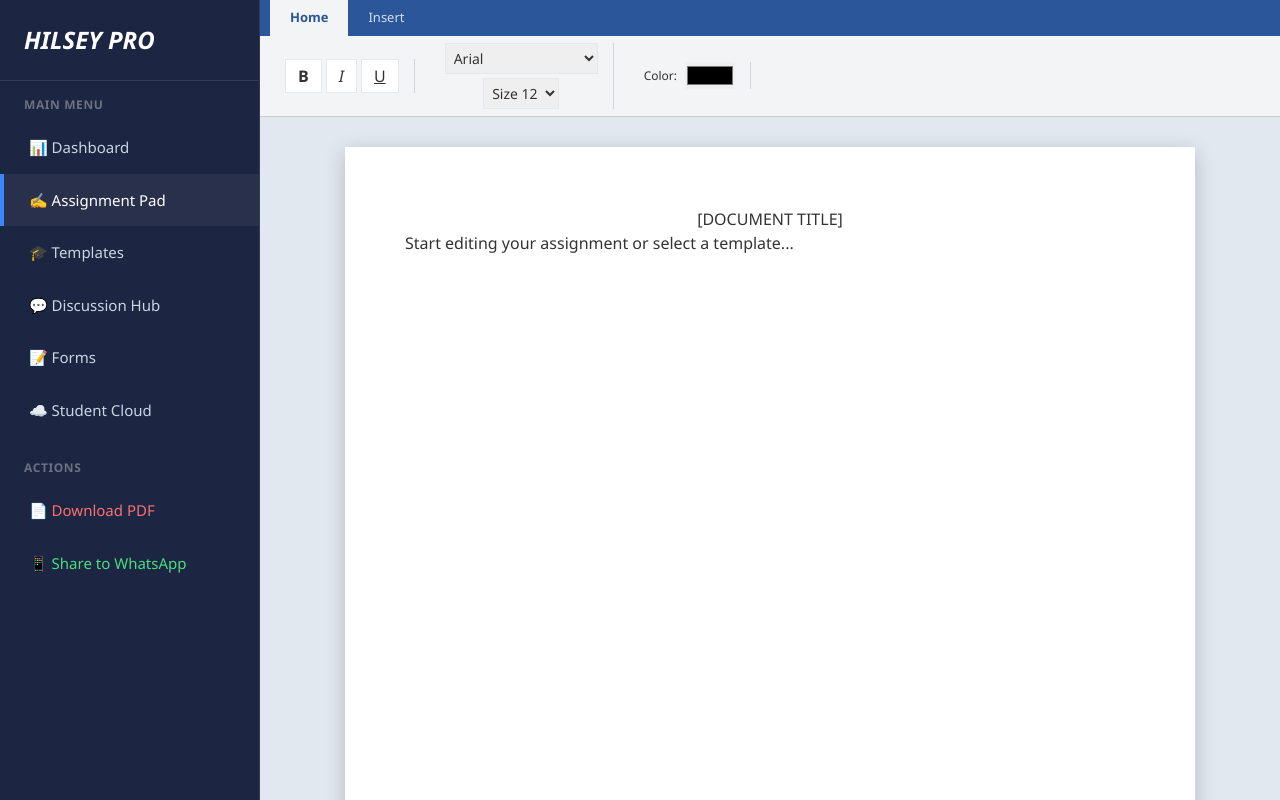
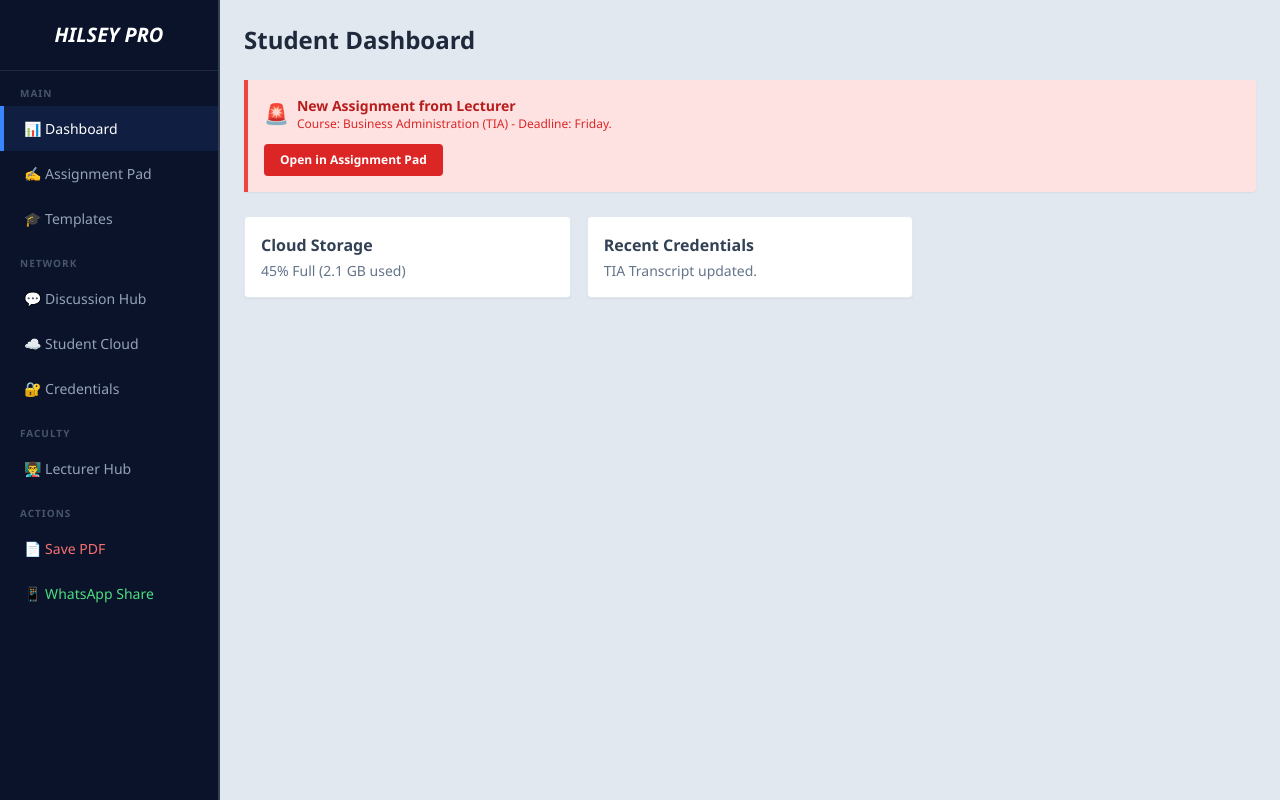
Before and after one commit to hilsey-pro/poulbilliards, a Flask app: page / in a window 1280 px wide. Run offline with Flask 3, Linux system fonts and the light colour scheme; the visitor is signed in with stand-in values (Sample User, id 1); some libraries are stand-ins or nearby versions.

Commit message:
Update index.html

```diff
--- a/templates/index.html
+++ b/templates/index.html
@@ -3,172 +3,230 @@
 <head>
     <meta charset="UTF-8">
     <meta name="viewport" content="width=device-width, initial-scale=1.0">
-    <title>Hilsey Pro | Professional Editor</title>
+    <title>Hilsey Pro | Master Workstation</title>
     <script src="https://cdn.tailwindcss.com"></script>
     <script src="https://cdnjs.cloudflare.com/ajax/libs/html2pdf.js/0.10.1/html2pdf.bundle.min.js"></script>
     <style>
-        :root { --nav-bg: #1c2541; --ribbon-bg: #f3f4f6; --word-blue: #2b579a; }
-        body { background: #0f172a; color: #333; display: flex; flex-direction: column; height: 100vh; overflow: hidden; font-family: 'Segoe UI', sans-serif; }
+        :root { --sidebar: #0b132b; --primary: #3a86ff; --bg: #0f172a; }
+        body { margin: 0; background: var(--bg); color: #333; display: flex; height: 100vh; overflow: hidden; font-family: 'Segoe UI', Tahoma, sans-serif; }
 
-        /* MOBILE TOP BAR (Only visible on phones) */
-        .mobile-header { display: none; background: var(--nav-bg); color: white; padding: 15px 20px; align-items: center; justify-content: space-between; border-bottom: 1px solid rgba(255,255,255,0.1); z-index: 2000; }
-        .menu-btn { font-size: 24px; background: none; border: none; color: white; cursor: pointer; }
+        /* THE PERMANENT LEFT SIDEBAR - Never hides */
+        .sidebar {
+            width: 220px;
+            background: var(--sidebar);
+            display: flex;
+            flex-direction: column;
+            height: 100vh;
+            overflow-y: auto;
+            border-right: 2px solid #334155;
+            flex-shrink: 0; /* Prevents shrinking on phones */
+            z-index: 5000;
+        }
 
-        /* THE MAIN LAYOUT */
-        .app-container { display: flex; flex: 1; overflow: hidden; position: relative; }
+        .brand { color: white; padding: 20px; font-size: 20px; font-weight: 900; font-style: italic; border-bottom: 1px solid #1e293b; text-align: center; }
 
-        /* PROFESSIONAL SIDEBAR (Hidden on mobile until menu is clicked) */
-        .sidebar {
-            width: 260px; background: var(--nav-bg); display: flex; flex-direction: column;
-            border-right: 1px solid rgba(255,255,255,0.1); z-index: 1500; transition: transform 0.3s ease;
+        .nav-btn {
+            display: flex; align-items: center; gap: 10px; padding: 12px 20px;
+            color: #94a3b8; text-decoration: none; font-size: 14px; font-weight: 500;
+            border-left: 4px solid transparent; cursor: pointer; transition: 0.2s;
+            background: transparent; border-top: none; border-right: none; border-bottom: none; text-align: left; width: 100%;
         }
-        .nav-item { display: flex; align-items: center; gap: 12px; padding: 15px 25px; color: #cbd5e1; text-decoration: none; font-size: 15px; border-left: 4px solid transparent; }
-        .nav-item:hover, .nav-item.active { background: rgba(255,255,255,0.05); color: white; border-left-color: #3A86FF; }
+        .nav-btn:hover, .nav-btn.active { background: rgba(58, 134, 255, 0.1); color: white; border-left-color: var(--primary); }
 
-        /* RIBBON */
-        .editor-area { flex: 1; display: flex; flex-direction: column; overflow: hidden; background: #e2e8f0; }
-        .ribbon { background: var(--ribbon-bg); border-bottom: 1px solid #ccc; overflow-x: auto; flex-shrink: 0; white-space: nowrap; }
-        .ribbon-tabs { display: flex; background: var(--word-blue); padding-left: 10px; }
-        .tab { padding: 8px 20px; color: white; font-size: 13px; cursor: pointer; opacity: 0.8; }
-        .tab.active { background: var(--ribbon-bg); color: var(--word-blue); opacity: 1; font-weight: bold; }
+        .section-label { padding: 15px 20px 5px; font-size: 10px; text-transform: uppercase; color: #475569; font-weight: bold; letter-spacing: 1px; }
 
-        .ribbon-tools { display: none; padding: 10px; gap: 15px; align-items: center; height: 80px; }
-        .ribbon-tools.active { display: flex; }
-        .tool-group { display: flex; flex-direction: column; align-items: center; border-right: 1px solid #d1d5db; padding: 0 15px; justify-content: center; }
+        /* MAIN CONTENT AREA */
+        .main-content { flex: 1; display: flex; flex-direction: column; overflow-y: auto; background: #e2e8f0; position: relative; }
 
-        /* THE PAPER */
-        .scroll-area { flex: 1; overflow-y: auto; display: flex; flex-direction: column; align-items: center; padding: 30px 15px; }
-        #paper { background: white; width: 100%; max-width: 850px; min-height: 1100px; padding: 60px; box-shadow: 0 5px 20px rgba(0,0,0,0.2); outline: none; }
+        /* APP VIEWS (Switches based on sidebar clicks) */
+        .app-view { display: none; flex-direction: column; height: 100%; }
+        .app-view.active { display: flex; }
 
-        /* RESPONSIVE LOGIC FOR PHONES */
-        @media (max-width: 768px) {
-            .mobile-header { display: flex; } /* Show the top bar with the ☰ button */
-            .app-container { flex-direction: column; }
+        /* --- EDITOR STYLES --- */
+        .ribbon { background: #f8fafc; border-bottom: 1px solid #cbd5e1; padding: 10px; display: flex; gap: 15px; flex-wrap: wrap; }
+        .tool-group { display: flex; gap: 5px; border-right: 1px solid #cbd5e1; padding-right: 15px; align-items: center; }
+        .btn-tool { padding: 4px 8px; border: 1px solid #cbd5e1; border-radius: 4px; background: white; cursor: pointer; font-size: 12px; }
+        .btn-tool:hover { background: #e2e8f0; }
 
-            /* Hide sidebar off-screen by default on mobile */
-            .sidebar { position: absolute; top: 0; left: -100%; height: 100%; box-shadow: 5px 0 15px rgba(0,0,0,0.5); }
-            /* When menu is open, slide it in */
-            .sidebar.open { left: 0; }
+        .paper-container { flex: 1; overflow-y: auto; padding: 30px; display: flex; justify-content: center; }
+        #paper { background: white; width: 100%; max-width: 800px; min-height: 1050px; padding: 60px; box-shadow: 0 4px 15px rgba(0,0,0,0.1); outline: none; }
 
-            /* Mobile Overlay to close menu when clicking outside */
-            .overlay { display: none; position: fixed; top: 0; left: 0; right: 0; bottom: 0; background: rgba(0,0,0,0.5); z-index: 1000; }
-            .overlay.open { display: block; }
+        /* RESPONSIVE TWEAKS FOR PHONES */
+        @media (max-width: 600px) {
+            .sidebar { width: 160px; } /* Slightly thinner, but still permanently there */
+            .nav-btn { padding: 12px 10px; font-size: 12px; }
+            .paper-container { padding: 10px; }
+            #paper { padding: 20px; }
         }
     </style>
 </head>
 <body>
 
-    <div class="mobile-header">
-        <div class="font-black italic text-xl tracking-wide">HILSEY PRO</div>
-        <button class="menu-btn" onclick="toggleMenu()">☰ Menu</button>
+    <div class="sidebar">
+        <div class="brand">HILSEY PRO</div>
+
+        <div class="section-label">Main</div>
+        <button class="nav-btn active" onclick="switchView('view-dashboard', this)">📊 Dashboard</button>
+        <button class="nav-btn" onclick="switchView('view-editor', this)">✍️ Assignment Pad</button>
+        <button class="nav-btn" onclick="switchView('view-templates', this)">🎓 Templates</button>
+
+        <div class="section-label">Network</div>
+        <button class="nav-btn" onclick="switchView('view-hub', this)">💬 Discussion Hub</button>
+        <button class="nav-btn" onclick="switchView('view-cloud', this)">☁️ Student Cloud</button>
+        <button class="nav-btn" onclick="switchView('view-credentials', this)">🔐 Credentials</button>
+
+        <div class="section-label">Faculty</div>
+        <button class="nav-btn" onclick="switchView('view-lecturer', this)">👨‍🏫 Lecturer Hub</button>
+
+        <div class="section-label">Actions</div>
+        <button class="nav-btn text-red-400" onclick="savePDF()">📄 Save PDF</button>
+        <button class="nav-btn text-green-400" onclick="shareWA()">📱 WhatsApp Share</button>
     </div>
 
-    <div class="app-container">
-        <div class="overlay" onclick="toggleMenu()"></div>
+    <div class="main-content">
 
-        <div class="sidebar" id="mainSidebar">
-            <div class="p-6 text-2xl font-black italic border-b border-white/10 hidden md:block text-white">HILSEY PRO</div>
+        <div id="view-dashboard" class="app-view active p-6">
+            <h2 class="text-2xl font-bold mb-6 text-slate-800">Student Dashboard</h2>
 
-            <div class="flex-1 overflow-y-auto mt-2">
-                <div class="px-6 py-2 text-xs font-bold text-gray-500 uppercase tracking-wider">Main Menu</div>
-                <a href="/dashboard" class="nav-item">📊 Dashboard</a>
-                <a href="/" class="nav-item active">✍️ Assignment Pad</a>
-                <a href="/templates" class="nav-item">🎓 Templates</a>
-                <a href="/hub" class="nav-item">💬 Discussion Hub</a>
-                <a href="/forms" class="nav-item">📝 Forms</a>
-                <a href="/cloud" class="nav-item">☁️ Student Cloud</a>
-
-                <div class="px-6 py-2 mt-4 text-xs font-bold text-gray-500 uppercase tracking-wider">Actions</div>
-                <a href="#" onclick="savePDF()" class="nav-item text-red-400">📄 Download PDF</a>
-                <a href="#" onclick="shareWA()" class="nav-item text-green-400">📱 Share to WhatsApp</a>
+            <div class="bg-red-100 border-l-4 border-red-500 p-4 mb-6 shadow-sm rounded-r">
+                <div class="flex items-center gap-2">
+                    <span class="text-xl">🚨</span>
+                    <div>
+                        <p class="font-bold text-red-700 text-sm">New Assignment from Lecturer</p>
+                        <p class="text-red-600 text-xs">Course: Business Administration (TIA) - Deadline: Friday.</p>
+                    </div>
+                </div>
+                <button onclick="switchView('view-editor', document.querySelectorAll('.nav-btn')[1])" class="mt-3 bg-red-600 text-white px-4 py-2 rounded text-xs font-bold hover:bg-red-700">Open in Assignment Pad</button>
             </div>
 
-            <button class="md:hidden p-4 bg-red-600 text-white font-bold" onclick="toggleMenu()">✖ Close Menu</button>
+            <div class="grid grid-cols-1 md:grid-cols-3 gap-4">
+                <div class="bg-white p-4 rounded shadow-sm border border-slate-200">
+                    <h3 class="font-bold text-slate-700">Cloud Storage</h3>
+                    <p class="text-slate-500 text-sm mt-1">45% Full (2.1 GB used)</p>
                 </div>
-
-        <div class="editor-area">
-            <div class="ribbon">
-                <div class="ribbon-tabs">
-                    <div class="tab active" onclick="showTab(event, 'home')">Home</div>
-                    <div class="tab" onclick="showTab(event, 'insert')">Insert</div>
-                </div>
-
-                <div id="home" class="ribbon-tools active">
-                    <div class="tool-group">
-                        <div class="flex gap-1">
-                            <button onclick="cmd('bold')" class="border p-1 bg-white font-bold px-3">B</button>
-                            <button onclick="cmd('italic')" class="border p-1 bg-white italic px-3">I</button>
-                            <button onclick="cmd('underline')" class="border p-1 bg-white underline px-3">U</button>
-                        </div>
-                    </div>
-                    <div class="tool-group">
-                        <select onchange="cmd('fontName', this.value)" class="p-1 border text-sm"><option>Arial</option><option>Times New Roman</option></select>
-                        <select onchange="cmd('fontSize', this.value)" class="p-1 border text-sm mt-1"><option value="3">Size 12</option><option value="5">Size 18</option></select>
-                    </div>
-                    <div class="tool-group flex-row">
-                        <span class="text-xs mr-2">Color:</span>
-                        <input type="color" onchange="cmd('foreColor', this.value)">
-                    </div>
-                </div>
-
-                <div id="insert" class="ribbon-tools">
-                    <div class="tool-group">
-                        <button onclick="document.getElementById('imgInp').click()" class="bg-white border p-2 rounded flex flex-col items-center">
-                            <span class="text-lg">🖼️</span><span class="text-[10px] font-bold">PICTURE</span>
-                        </button>
-                        <input type="file" id="imgInp" class="hidden" accept="image/*" onchange="addImg(this)">
+                <div class="bg-white p-4 rounded shadow-sm border border-slate-200">
+                    <h3 class="font-bold text-slate-700">Recent Credentials</h3>
+                    <p class="text-slate-500 text-sm mt-1">TIA Transcript updated.</p>
                 </div>
             </div>
         </div>
 
-            <div class="scroll-area">
+        <div id="view-editor" class="app-view">
+            <div class="ribbon">
+                <div class="tool-group">
+                    <button class="btn-tool font-bold" onclick="cmd('bold')">B</button>
+                    <button class="btn-tool italic" onclick="cmd('italic')">I</button>
+                    <button class="btn-tool underline" onclick="cmd('underline')">U</button>
+                </div>
+                <div class="tool-group">
+                    <select onchange="cmd('fontName', this.value)" class="btn-tool"><option>Arial</option><option>Times New Roman</option></select>
+                    <select onchange="cmd('fontSize', this.value)" class="btn-tool"><option value="3">12pt</option><option value="5">18pt</option></select>
+                </div>
+                <div class="tool-group">
+                    <button class="btn-tool" onclick="cmd('justifyLeft')">Left</button>
+                    <button class="btn-tool" onclick="cmd('justifyCenter')">Center</button>
+                </div>
+                <div class="tool-group border-none">
+                    <button class="btn-tool bg-blue-100 border-blue-300" onclick="document.getElementById('imgInp').click()">🖼️ Insert Image</button>
+                    <input type="file" id="imgInp" class="hidden" accept="image/*" onchange="addImg(this)">
+                </div>
+            </div>
+            <div class="paper-container">
                 <div id="paper" contenteditable="true" spellcheck="false">
-                    <h1 style="text-align:center;">[DOCUMENT TITLE]</h1>
-                    <p>Start editing your assignment or select a template...</p>
-                </div>
+                    <h1 style="text-align:center;">[Assignment Title]</h1>
+                    <p>Start typing your TIA assignment here...</p>
                 </div>
             </div>
         </div>
 
+        <div id="view-hub" class="app-view p-6">
+            <h2 class="text-2xl font-bold mb-4 text-slate-800">💬 Discussion Hub</h2>
+            <div class="flex flex-col md:flex-row gap-6 h-full">
+                <div class="flex-1 bg-black rounded-lg shadow-lg flex flex-col overflow-hidden min-h-[300px]">
+                    <div class="flex-1 flex items-center justify-center relative">
+                        <span class="text-white opacity-50">Webcam Feed Offline</span>
+                        <div class="absolute bottom-4 left-4 bg-gray-800/80 text-white px-3 py-1 rounded text-xs">You (TIA Study Group)</div>
+                    </div>
+                    <div class="bg-gray-900 p-4 flex justify-center gap-4">
+                        <button class="bg-red-500 p-3 rounded-full text-white" title="Mute">🎤</button>
+                        <button class="bg-gray-700 p-3 rounded-full text-white" title="Camera">📷</button>
+                        <button class="bg-red-600 px-6 py-2 rounded-full text-white font-bold">End Call</button>
+                    </div>
+                </div>
+                <div class="w-full md:w-1/3 bg-white rounded-lg shadow border flex flex-col">
+                    <div class="p-3 border-b font-bold bg-slate-50">Live Chat</div>
+                    <div class="flex-1 p-3 text-sm text-gray-500 overflow-y-auto">
+                        <p class="mb-2"><b>John:</b> Did you see the new assignment?</p>
+                        <p class="mb-2"><b>You:</b> Yeah, opening the Assignment Pad now.</p>
+                    </div>
+                    <div class="p-2 border-t flex"><input type="text" placeholder="Type..." class="flex-1 border p-2 text-sm rounded-l"><button class="bg-blue-600 text-white px-3 rounded-r">Send</button></div>
+                </div>
+            </div>
+        </div>
+
+        <div id="view-lecturer" class="app-view p-6">
+            <h2 class="text-2xl font-bold mb-4 text-slate-800">👨‍🏫 Lecturer Control Panel</h2>
+            <div class="bg-white p-6 rounded shadow border max-w-2xl">
+                <h3 class="font-bold mb-2">Post New Assignment to Student Cloud</h3>
+                <label class="block text-sm mb-1">Select Course</label>
+                <select class="w-full border p-2 mb-4 rounded"><option>TIA - Business Admin</option><option>TIA - Computer Science</option></select>
+
+                <label class="block text-sm mb-1">Assignment Details</label>
+                <textarea class="w-full border p-2 mb-4 rounded h-24" placeholder="Instructions..."></textarea>
+
+                <button onclick="alert('Assignment posted to Student Cloud and Dashboards!')" class="bg-blue-600 text-white px-6 py-2 rounded font-bold w-full">Broadcast to Students</button>
+            </div>
+        </div>
+
+        <div id="view-templates" class="app-view p-6"><h2 class="text-2xl font-bold">🎓 Templates</h2><p class="mt-4">Template gallery goes here.</p></div>
+        <div id="view-cloud" class="app-view p-6"><h2 class="text-2xl font-bold">☁️ Student Cloud</h2><p class="mt-4">Your saved files and synced assignments.</p></div>
+        <div id="view-credentials" class="app-view p-6"><h2 class="text-2xl font-bold">🔐 Credentials</h2><p class="mt-4">Manage your certificates and login tokens.</p></div>
+
+    </div>
+
     <script>
-        // TOGGLE MOBILE MENU
-        function toggleMenu() {
-            document.getElementById('mainSidebar').classList.toggle('open');
-            document.querySelector('.overlay').classList.toggle('open');
+        // NAVIGATION SYSTEM
+        function switchView(viewId, btn) {
+            // Hide all views
+            document.querySelectorAll('.app-view').forEach(view => view.classList.remove('active'));
+            // Remove active class from all buttons
+            document.querySelectorAll('.nav-btn').forEach(b => b.classList.remove('active'));
+
+            // Show target view & highlight button
+            document.getElementById(viewId).classList.add('active');
+            btn.classList.add('active');
         }
 
-        // TEXT EDITOR COMMANDS
+        // EDITOR COMMANDS
         function cmd(n, v=null) { document.execCommand(n, false, v); }
 
-        function showTab(e, id) {
-            document.querySelectorAll('.ribbon-tools').forEach(c => c.classList.remove('active'));
-            document.querySelectorAll('.tab').forEach(t => t.classList.remove('active'));
-            document.getElementById(id).classList.add('active');
-            e.currentTarget.classList.add('active');
-        }
-
-        // ADD IMAGE
         function addImg(input) {
             if (input.files && input.files[0]) {
                 const reader = new FileReader();
                 reader.onload = (e) => {
-                    cmd('insertHTML', `<img src="${e.target.result}" style="max-width:100%; margin:10px 0; border-radius:4px;">`);
+                    cmd('insertHTML', `<img src="${e.target.result}" style="max-width:100%; margin:10px 0;">`);
                 };
                 reader.readAsDataURL(input.files[0]);
             }
         }
 
-        // PDF & WHATSAPP
+        // ACTIONS
         function savePDF() {
-            toggleMenu(); // Close menu first if on mobile
+            // Switch to editor view first so html2pdf can see the paper
+            switchView('view-editor', document.querySelectorAll('.nav-btn')[1]);
+            setTimeout(() => {
                 const el = document.getElementById('paper');
-            html2pdf().from(el).save('Hilsey_Professional_Doc.pdf');
+                html2pdf().from(el).save('Hilsey_Assignment.pdf');
+            }, 500);
         }
 
         function shareWA() {
-            toggleMenu(); // Close menu first if on mobile
+            // Switch to editor to grab the text
+            switchView('view-editor', document.querySelectorAll('.nav-btn')[1]);
+            setTimeout(() => {
                 const text = document.getElementById('paper').innerText;
                 window.open(`https://wa.me/?text=${encodeURIComponent(text)}`, '_blank');
+            }, 100);
         }
     </script>
 </body>
```
Lines whose indentation alone changed are shown as unchanged.
